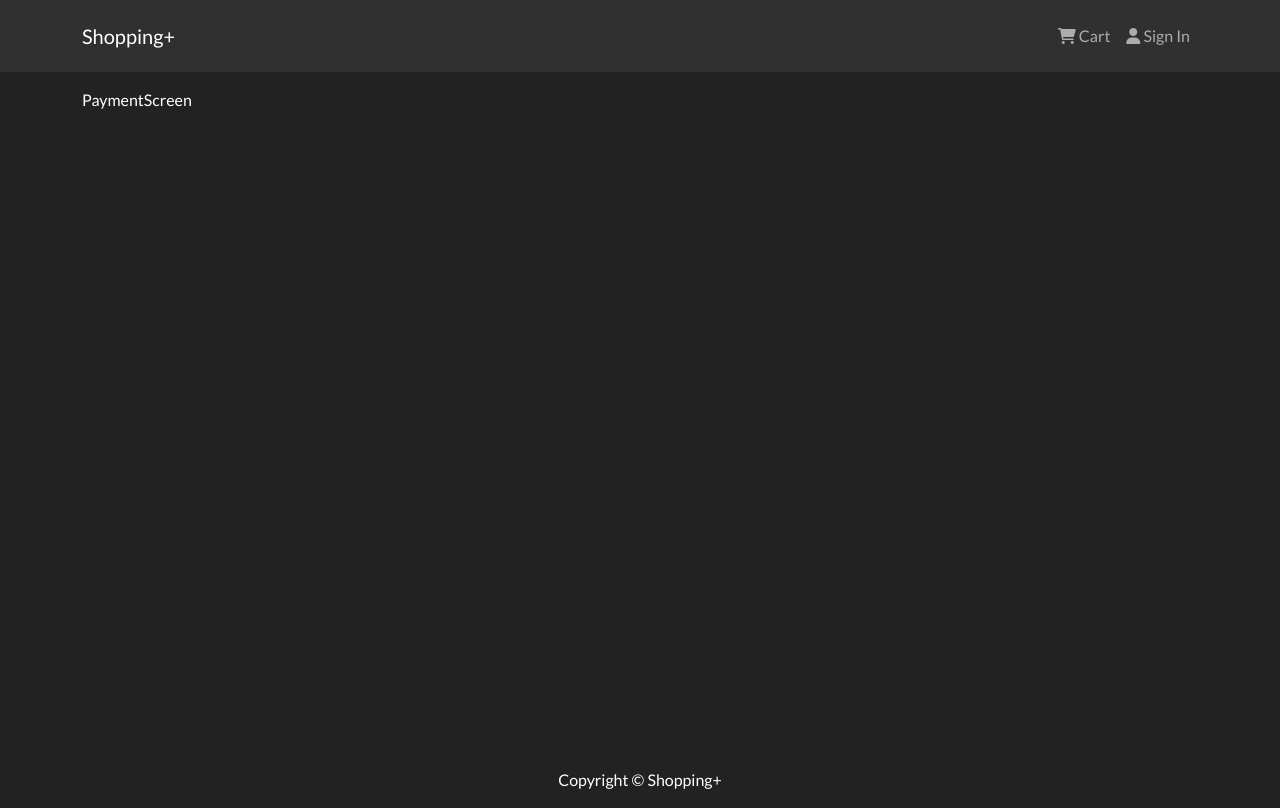
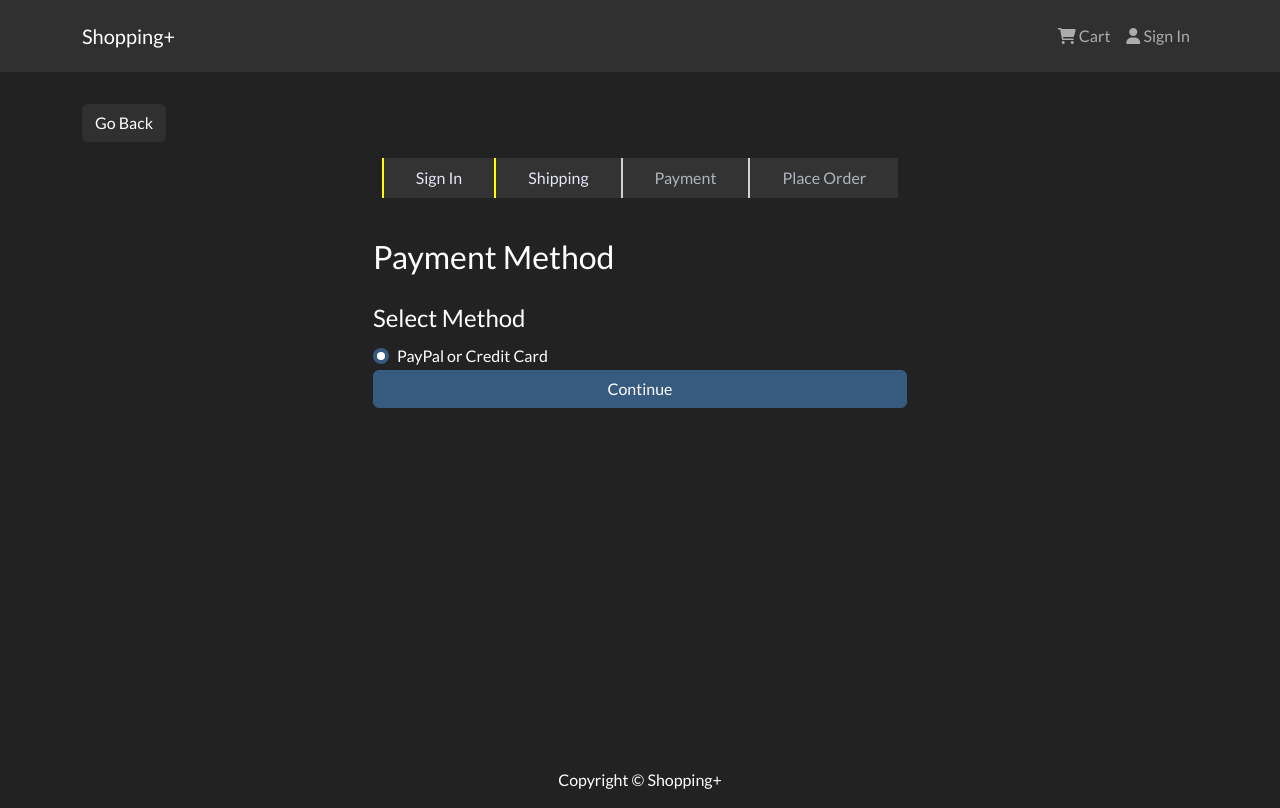
Before and after one commit to MaorSaadia/Shopping-, a React (Create React App) app in the folder frontend/: page /payment in a window 1280 px wide. Built offline with nearby package versions, Linux system fonts and the light colour scheme.

Commit message:
added the payment screen and fixied some bug

```diff
--- a/frontend/src/actions/cartActions.js
+++ b/frontend/src/actions/cartActions.js
@@ -2,6 +2,7 @@ import axios from 'axios';
 import {
   CART_ADD_ITEM,
   CART_REMOVE_ITEM,
+  CART_SAVE_PAYMENT_METHOD,
   CART_SAVE_SHIPPING_ADDRESS,
 } from '../constants/cartConstants';
 
@@ -40,3 +41,12 @@ export const saveShippingAddress = (data) => (dispatch) => {
 
   localStorage.setItem('shippingAddress', JSON.stringify(data));
 };
+
+export const savePaymentMethod = (data) => (dispatch) => {
+  dispatch({
+    type: CART_SAVE_PAYMENT_METHOD,
+    payload: data,
+  });
+
+  localStorage.setItem('paymentMethod', JSON.stringify(data));
+};
--- a/frontend/src/component/CheckoutSteps.js
+++ b/frontend/src/component/CheckoutSteps.js
@@ -11,9 +11,9 @@ const CheckoutSteps = ({ step1, step2, step3, step4 }) => {
             Sign In
           </Nav.Link>
         ) : (
-          <Link disabled to="/login" className="disabled-link">
+          <Nav.Link disabled to="/login" className="disabled-link">
             Sign In
-          </Link>
+          </Nav.Link>
         )}
       </NavItem>
 
@@ -23,9 +23,9 @@ const CheckoutSteps = ({ step1, step2, step3, step4 }) => {
             Shipping
           </Nav.Link>
         ) : (
-          <Link disabled to="/shipping" className="disabled-link">
+          <Nav.Link disabled to="/shipping" className="disabled-link">
             Shipping
-          </Link>
+          </Nav.Link>
         )}
       </NavItem>
 
@@ -43,7 +43,7 @@ const CheckoutSteps = ({ step1, step2, step3, step4 }) => {
 
       <NavItem>
         {step4 ? (
-          <Nav.Link to="/placeorder" className="active-link">
+          <Nav.Link as={Link} to="/placeorder" className="active-link">
             Place Order
           </Nav.Link>
         ) : (
--- a/frontend/src/constants/cartConstants.js
+++ b/frontend/src/constants/cartConstants.js
@@ -1,3 +1,4 @@
 export const CART_ADD_ITEM = 'CART_ADD_ITEM';
 export const CART_REMOVE_ITEM = 'CART_REMOVE_ITEM';
 export const CART_SAVE_SHIPPING_ADDRESS = 'CART_SAVE_SHIPPING_ADDRESS';
+export const CART_SAVE_PAYMENT_METHOD = 'CART_SAVE_PAYMENT_METHOD';
--- a/frontend/src/index.css
+++ b/frontend/src/index.css
@@ -27,10 +27,12 @@ h2 {
   padding: 1;
   overflow: hidden;
   background-color: #333;
+  border-left: 2px solid yellow;
 }
 
 .active-link:hover {
-  color: #75a0f0;
+  color: lavender;
+  background-color: black;
 }
 
 .disabled-link {
@@ -40,4 +42,5 @@ h2 {
   padding: 1;
   overflow: hidden;
   background-color: #333;
+  border-left: 2px solid lightgray;
 }
--- a/frontend/src/reducers/cartReducer.js
+++ b/frontend/src/reducers/cartReducer.js
@@ -1,6 +1,7 @@
 import {
   CART_ADD_ITEM,
   CART_REMOVE_ITEM,
+  CART_SAVE_PAYMENT_METHOD,
   CART_SAVE_SHIPPING_ADDRESS,
 } from '../constants/cartConstants';
 
@@ -37,6 +38,11 @@ export const cartReducer = (
         ...state,
         shippingAddress: action.payload,
       };
+    case CART_SAVE_PAYMENT_METHOD:
+      return {
+        ...state,
+        paymentMethod: action.payload,
+      };
     default:
       return state;
   }
--- a/frontend/src/screens/LoginScreen.js
+++ b/frontend/src/screens/LoginScreen.js
@@ -26,8 +26,8 @@ const LoginScreen = () => {
   const userLogin = useSelector((state) => state.userLogin);
   const { loading, error, userInfo } = userLogin;
 
-  const { location } = useLocation();
-  const redirect = location ? location.split('=')[1] : '/';
+  const { search } = useLocation();
+  const redirect = search ? search.split('=')[1] : '/';
 
   console.log(redirect);
 
--- a/frontend/src/screens/PaymentScreen.js
+++ b/frontend/src/screens/PaymentScreen.js
@@ -1,7 +1,78 @@
-import React from 'react';
+import React, { useState } from 'react';
+import { Link, useNavigate } from 'react-router-dom';
+import {
+  Form,
+  Button,
+  Col,
+  FormGroup,
+  FormLabel,
+  FormControl,
+  FormCheck,
+} from 'react-bootstrap';
+import { useDispatch, useSelector } from 'react-redux';
+import FormContainer from '../component/FormContainer';
+import CheckoutSteps from '../component/CheckoutSteps';
+import { savePaymentMethod } from '../actions/cartActions';
 
 const PaymentScreen = () => {
-  return <div>PaymentScreen</div>;
+  const cart = useSelector((state) => state.cart);
+  const { shippingAddress } = cart;
+
+  const dispatch = useDispatch();
+  const navigate = useNavigate();
+
+  if (!shippingAddress) {
+    navigate('/shipping');
+  }
+
+  const [paymentMethod, setPaymentMethod] = useState('PayPal');
+
+  const submitHandler = (e) => {
+    e.preventDefault();
+    dispatch(savePaymentMethod(paymentMethod));
+    navigate('/placeorder');
+  };
+
+  return (
+    <>
+      <Link className="btn btn-dark my-3" to="/cart">
+        Go Back
+      </Link>
+      <FormContainer>
+        <CheckoutSteps step1 step2 />
+        <h1> Payment Method</h1>
+        <Form onSubmit={submitHandler}>
+          <FormGroup>
+            <FormLabel as="legend"> Select Method</FormLabel>
+            <Col>
+              <FormCheck
+                type="radio"
+                label="PayPal or Credit Card"
+                id="PayPal"
+                name="paymentMethod"
+                value="PayPal"
+                checked
+                onChange={(e) => setPaymentMethod(e.target.value)}
+              ></FormCheck>
+              {/* <FormCheck
+                type="radio"
+                label="Stripe"
+                id="Stripe"
+                name="paymentMethod"
+                value="Stripe"
+                onChange={(e) => setPaymentMethod(e.target.value)}
+              ></FormCheck> */}
+            </Col>
+          </FormGroup>
+          <div className="d-grid gap-3">
+            <Button type="submit" variant="primary">
+              Continue
+            </Button>
+          </div>
+        </Form>
+      </FormContainer>
+    </>
+  );
 };
 
 export default PaymentScreen;
--- a/frontend/src/screens/ProfileScreen.js
+++ b/frontend/src/screens/ProfileScreen.js
@@ -1,5 +1,5 @@
 import React, { useState, useEffect } from 'react';
-import { useNavigate } from 'react-router-dom';
+import { Link, useNavigate } from 'react-router-dom';
 import {
   Form,
   Button,
@@ -58,12 +58,12 @@ const ProfileScreen = () => {
   };
 
   return (
+    <>
+      <Link className="btn btn-dark my-3" to="/">
+        Go Back
+      </Link>
       <Row>
         <Col md={3}>
-        <div>
-          <h1> </h1>
-          <h1> </h1>
-        </div>
           <h2>User Profile</h2>
           {message && <Message variant="danger">{message}</Message>}
           {error && <Message variant="danger">{error}</Message>}
@@ -123,13 +123,10 @@ const ProfileScreen = () => {
           </Form>
         </Col>
         <Col md={9}>
-        <div>
-          <h1> </h1>
-          <h1> </h1>
-        </div>
           <h2> My Orders </h2>
         </Col>
       </Row>
+    </>
   );
 };
 
--- a/frontend/src/screens/ShippingScreen.js
+++ b/frontend/src/screens/ShippingScreen.js
@@ -37,7 +37,7 @@ const ShippingScreen = () => {
         Go Back
       </Link>
       <FormContainer>
-        <CheckoutSteps step1 step2 />
+        <CheckoutSteps step1 />
         <h1> Shipping</h1>
         <Form onSubmit={submitHandler}>
           <FormGroup controlId="address">
```
Also changed, not shown: frontend/src/screens/CartScreen.js (+8 -0 lines). Lines whose indentation alone changed are shown as unchanged.
